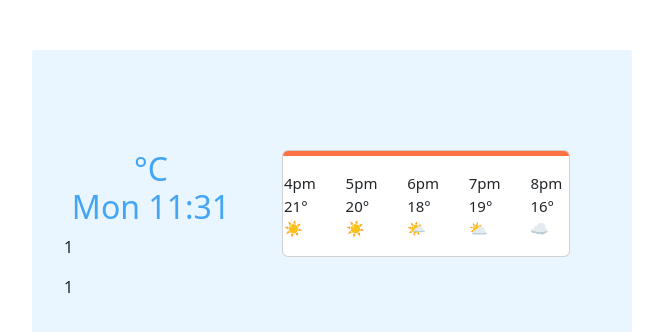
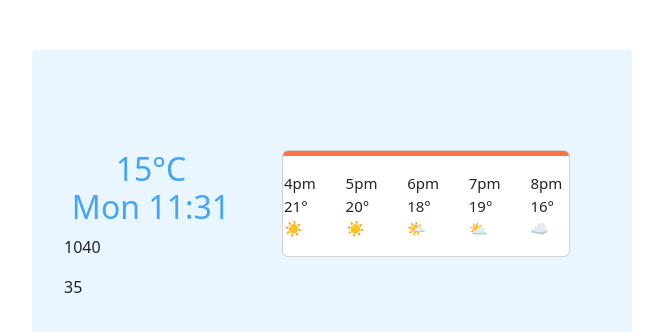
Before and after one commit to TashaNova/weather-app, a plain HTML site: page index.html in a window 1280 px wide. Shown: the top 332 px of the page, without its empty margins (18-681 px from the left). Drawn offline with nearby package versions, Linux system fonts and the light colour scheme.

Commit message:
weather details

```diff
--- a/index.html
+++ b/index.html
@@ -21,12 +21,12 @@
       <h1 id="cityName">Kyiv</h1>
       <h2>
         <span id="current-temperature"></span>
-        °C
+        15°C
         <br />
         <span id="time-string">Tue 15:05</span>
       </h2>
-      <p class="humidity">1</p>
-      <p class="discription">1</p>
+      <p class="humidity">1040</p>
+      <p class="discription">35</p>
 </div>
       <div class="col">
       <div class="card" style="width: 18rem">
```
